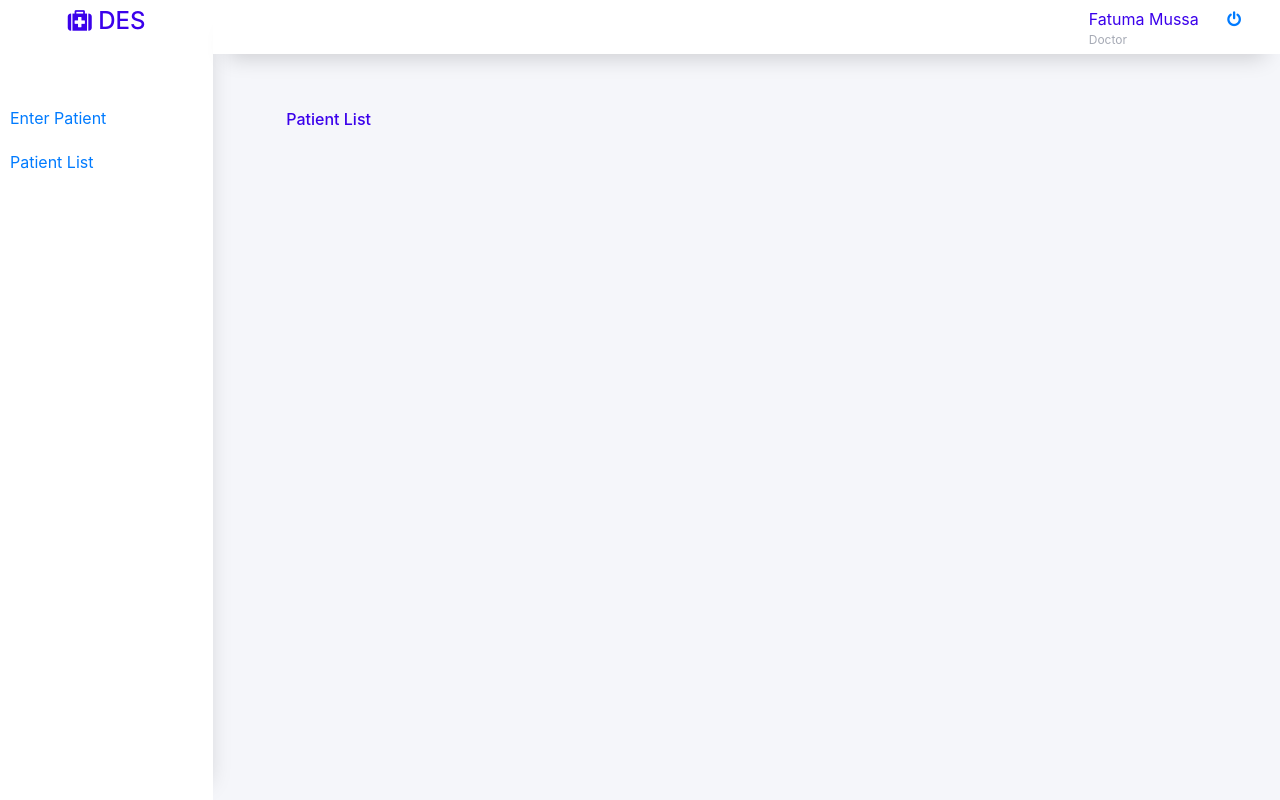
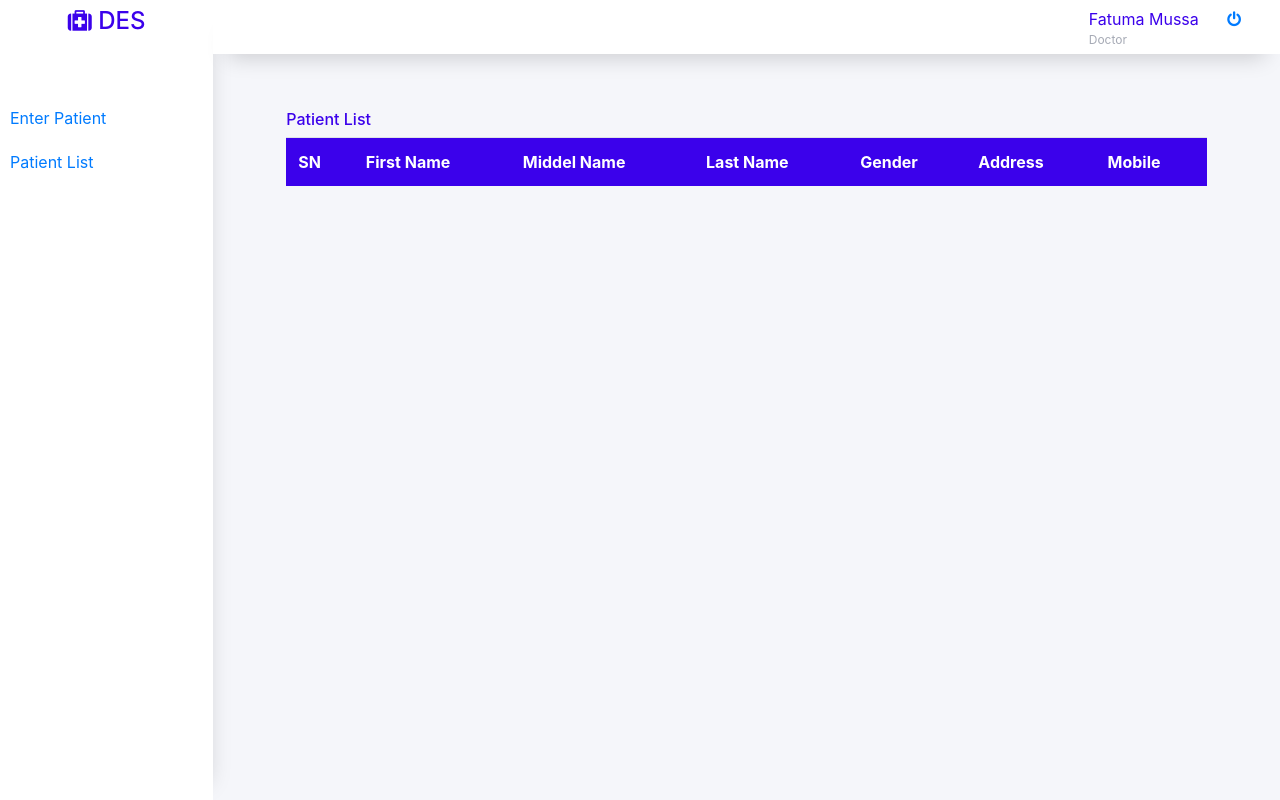
Before and after one commit to rachelmusa/DES, a CodeIgniter app: page /database/index.php/dashboard/patient_list in a window 1280 px wide. Run offline with CodeIgniter, Linux system fonts and the light colour scheme; lists and menus that the app fills with data are empty; some libraries are stand-ins or nearby versions.

Commit message:
craeted table for displaying patient list

```diff
--- a/application/views/patient_list.php
+++ b/application/views/patient_list.php
@@ -30,7 +30,21 @@
           <div class="col-md-10">
             <div class="des-form-holder des-row-overide">
               <h6>Patient List</h6>
-
+              <div class="row">
+                <div class="col-md-12">
+                  <table class="table">
+                    <tr class="des-table-row-th">
+                      <th>SN</th>
+                      <th>First Name</th>
+                      <th>Middel Name</th>
+                      <th>Last Name</th>
+                      <th>Gender</th>
+                      <th>Address</th>
+                      <th>Mobile</th>
+                    </tr>
+                  </table>
+                </div>
+              </div>
             </div>
           </div>
         </div>
--- a/assets/css/main_style.css
+++ b/assets/css/main_style.css
@@ -123,3 +123,7 @@ body{
     -moz-box-shadow: 0px 18px 22px -15px rgba(0,0,0,0.18);
     box-shadow: 0px 18px 22px -15px rgba(0,0,0,0.18);
 }
+.table .des-table-row-th{
+  background-color:#3b01eb;
+  color:#ffffff;
+}
```
